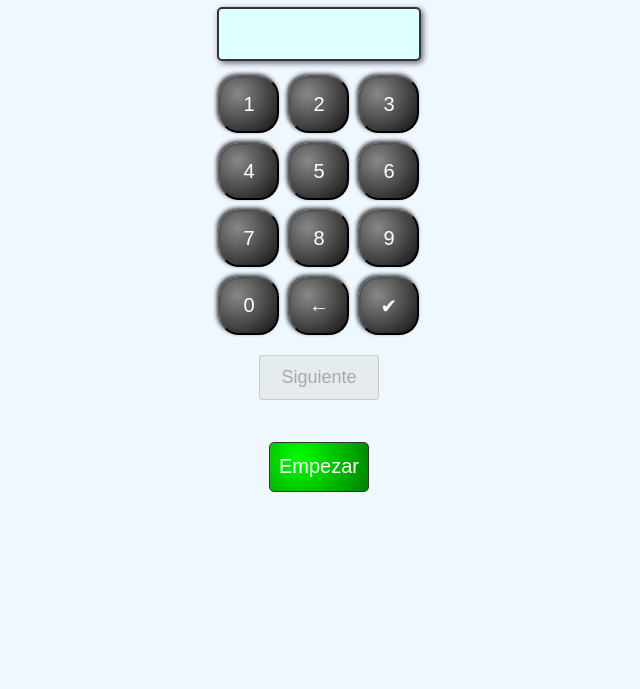
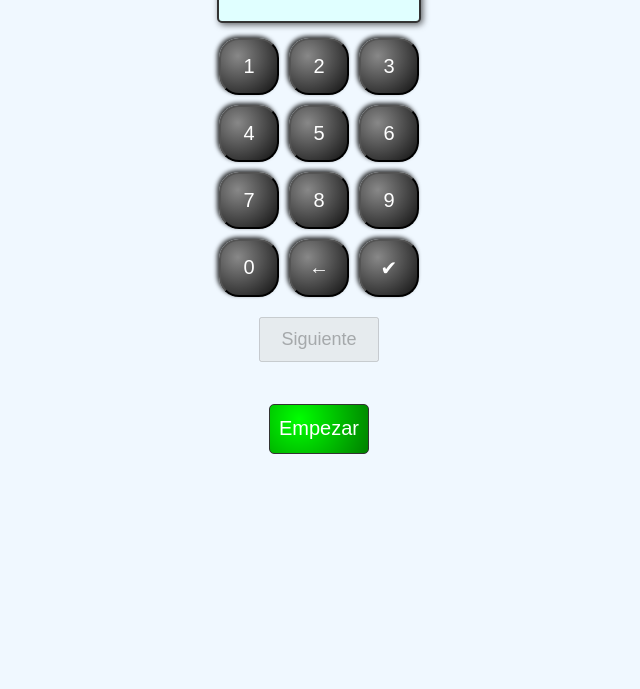
Before and after one commit to dj435/matemania, a plain HTML site: page index.html in a window 1280 px wide. Shown: the part 111-800 px from the top of the page, without its empty margins (321-961 px from the left). Drawn offline with Linux system fonts and the light colour scheme.

Commit message:
Update index.html

```diff
--- a/index.html
+++ b/index.html
@@ -1,15 +1,18 @@
 <!DOCTYPE html>
 <html lang="es">
 <head>
+  <meta name="viewport" content="width=device-width, initial-scale=1.0, maximum-scale=1.0, user-scalable=no">
   <meta charset="UTF-8">
-  <title>Juego de Matemáticas con Botones</title>
+  <title>Juego de Matemáticas</title>
     <style>
-    body {
-      font-family: Arial, sans-serif;
-      text-align: center;
-      padding-top: 30px;
-      background-color: #f0f8ff;
-    }
+body {
+  font-family: Arial, sans-serif;
+  text-align: center;
+  background-color: #f0f8ff;
+  overflow: hidden;
+  margin: 0;
+  padding: 0;
+}
     .pregunta {
       font-size: 28px;
       margin: 20px;
```
